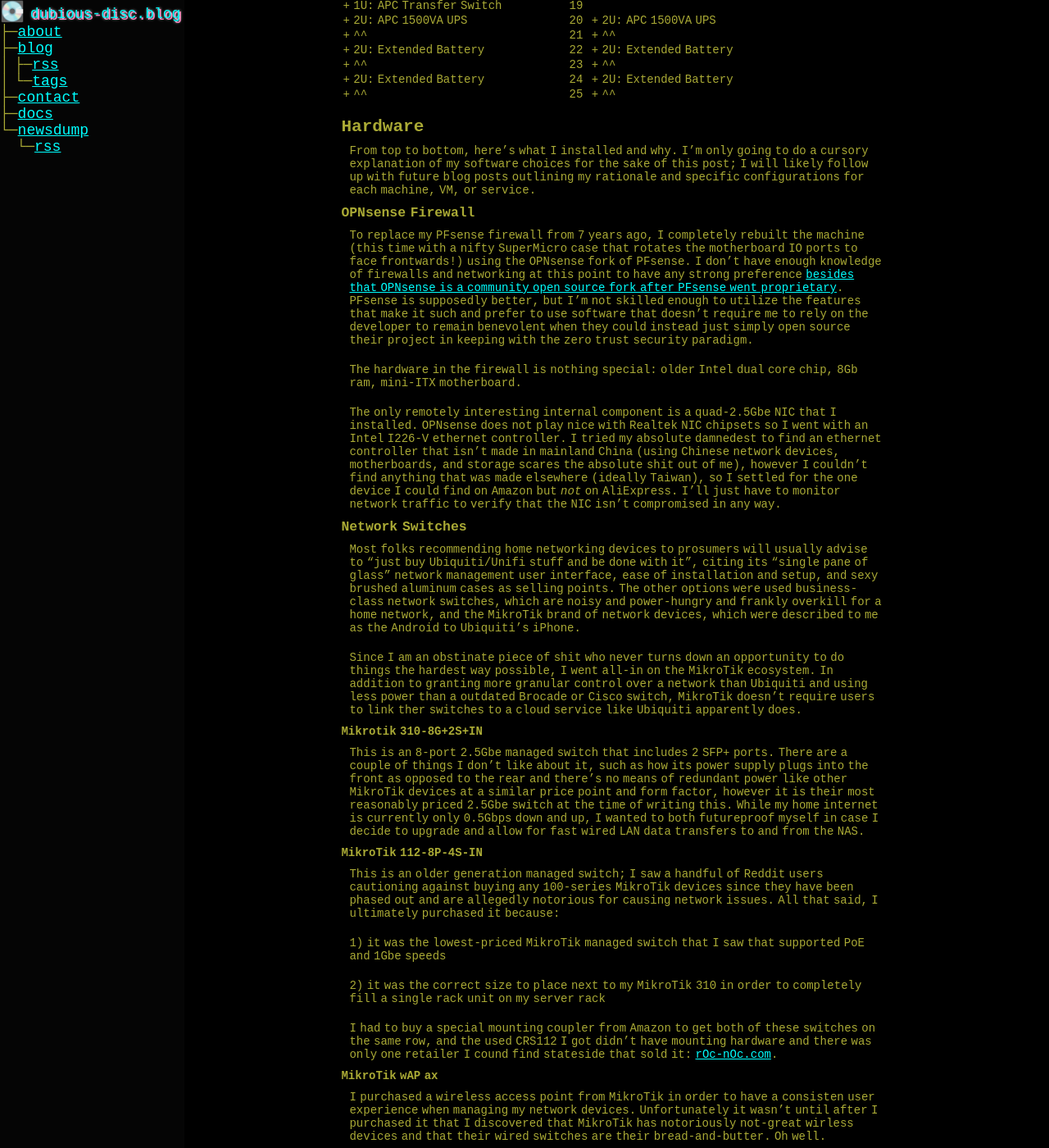
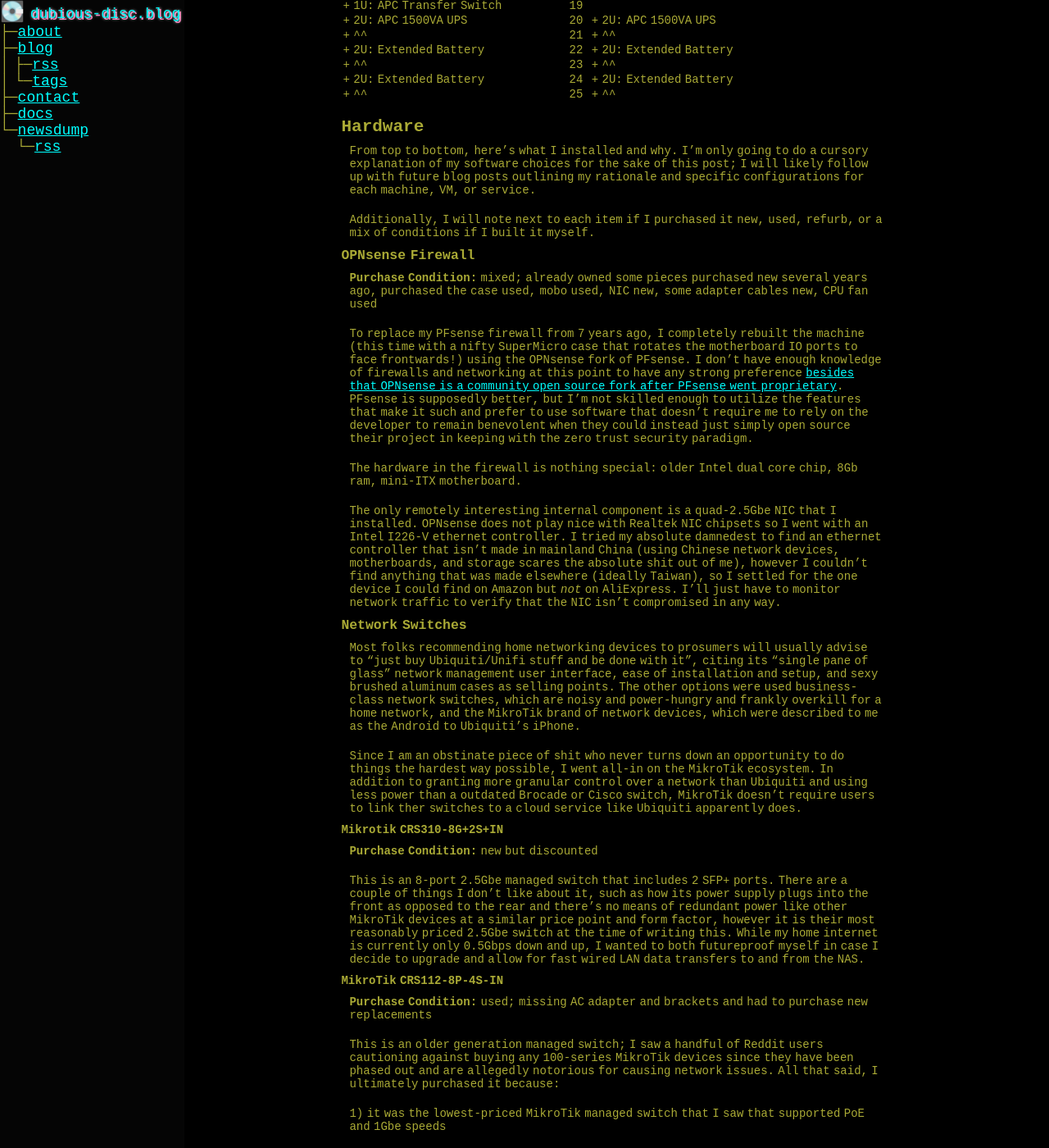
Before and after one commit to paranoid-porygon/paranoid-porygon.github.io, a Jekyll site: the page built from _posts/published/2025-08-21-homelab_part00.md, in a window 1280 px wide and 1400 px high, scrolled down 1892 px. Shown: the whole window at 82% size. Built offline with Jekyll 4.4.1, drawn with Linux system fonts in a browser that asks for light colours; some of the changed text lies outside the part shown.

Commit message:
updated homelab post

```diff
--- a/_posts/published/2025-08-21-homelab_part00.md
+++ b/_posts/published/2025-08-21-homelab_part00.md
@@ -84,7 +84,11 @@ Rack acquired, I sketched up a preliminary layout of both the front and back of
 
 From top to bottom, here's what I installed and why. I'm only going to do a cursory explanation of my software choices for the sake of this post; I will likely follow up with future blog posts outlining my rationale and specific configurations for each machine, VM, or service.
 
+Additionally, I will note next to each item if I purchased it new, used, refurb, or a mix of conditions if I built it myself.
+
 ### OPNsense Firewall
+
+**Purchase Condition:** mixed; already owned some pieces purchased new several years ago, purchased the case used, mobo used, NIC new, some adapter cables new, CPU fan used
 
 To replace my PFsense firewall from 7 years ago, I completely rebuilt the machine (this time with a nifty SuperMicro case that rotates the motherboard IO ports to face frontwards!) using the OPNsense fork of PFsense. I don't have enough knowledge of firewalls and networking at this point to have any strong preference [besides that OPNsense is a community open source fork after PFsense went proprietary][pfsense-vs-opnsense]. PFsense is supposedly better, but I'm not skilled enough to utilize the features that make it such and prefer to use software that doesn't require me to rely on the developer to remain benevolent when they could instead just simply open source their project in keeping with the zero trust security paradigm.
 
@@ -98,11 +102,15 @@ Most folks recommending home networking devices to prosumers will usually advise
 
 Since I am an obstinate piece of shit who never turns down an opportunity to do things the hardest way possible, I went all-in on the MikroTik ecosystem. In addition to granting more granular control over a network than Ubiquiti and using less power than a outdated Brocade or Cisco switch, MikroTik doesn't require users to link ther switches to a cloud service like Ubiquiti apparently does.
 
-#### Mikrotik 310-8G+2S+IN
+#### Mikrotik CRS310-8G+2S+IN
+
+**Purchase Condition:** new but discounted
 
 This is an 8-port 2.5Gbe managed switch that includes 2 SFP+ ports. There are a couple of things I don't like about it, such as how its power supply plugs into the front as opposed to the rear and there's no means of redundant power like other MikroTik devices at a similar price point and form factor, however it is their most reasonably priced 2.5Gbe switch at the time of writing this. While my home internet is currently only 0.5Gbps down and up, I wanted to both futureproof myself in case I decide to upgrade and allow for fast wired LAN data transfers to and from the NAS.
 
-#### MikroTik 112-8P-4S-IN
+#### MikroTik CRS112-8P-4S-IN
+
+**Purchase Condition:** used; missing AC adapter and brackets and had to purchase new replacements
 
 This is an older generation managed switch; I saw a handful of Reddit users cautioning against buying any 100-series MikroTik devices since they have been phased out and are allegedly notorious for causing network issues. All that said, I ultimately purchased it because:
 
@@ -114,9 +122,13 @@ I had to buy a special mounting coupler from Amazon to get both of these switche
 
 #### MikroTik wAP ax
 
+**Purchase Condition:** new
+
 I purchased a wireless access point from MikroTik in order to have a consisten user experience when managing my network devices. Unfortunately it wasn't until after I purchased it that I discovered that MikroTik has notoriously not-great wirless devices and that their wired switches are their bread-and-butter. Oh well.
 
 ### Gaming PC
+
+**Purchase Condition:** mixed; purchased used mobo, CPU, and RAM from a friend; new NVME drive; refurb GPU; new AIO CPU cooler; PSU that I purchased new circa 2016; new case
 
 With the impending sunset of Windows 10 in October and some extremely unsettling features and poor performance in Windows 11, and given the recent and enormous advances in gaming on Linux thanks to Valve throwing their weight behind it, I decided last year to make a hard pivot to Linux on all my personal devices, including my gaming PC. I settled on the Bazzite distro for this machine; a fork of Fedora, its aim is to provide a similar experience to playing on a Steam Deck but on the desktop.
 
@@ -131,6 +143,8 @@ While I technically had until October to get this PC put together (well, October
 After putting this thing together and using it for around two weeks playing a variety of old and new single- and multi-player games designed for Windows, I have to say that my expectations were vastly exceeded. I could not believe how well games run on it, or how the Bazzite team packed everything you need, and nothing more, to play games on Linux. It is an utterly phenomenal experience, and since my gaming PC was the final Windows holdout, Bazzite allowed me to finally make the full pivot to Linux on all my bare metal machines.
 
 ### Dell Poweredge T420
+
+**Purchased Condition:** original unit was a used gift from my old boss; NAS HDDs were refurbs; VM SSDs were new; OS drives were new; additional drive sleds were new; upgraded RAM was refurb (I think)
 
 The progenitor of this homelab project features two CPU sockets and support for up to 392Gb of RAM, two redundant power supplies, two ethernet controllers supporting 1Gbe speed, 16 hot swappable 2.5" drive bays attached to a RAID controller and two more internal SATA headers. All of that to me screamed "hypervisor". This thing was meant to host VMs.
 
@@ -166,13 +180,19 @@ I want to be clear: I went a little overboard here and I think I regret it. The
 
 #### APC Transfer Switch
 
+**Purchased Condition:** used
+
 A transfer switch is basically a power strip that allows for two simultaneous input sources (usually a UPS and wall power; I spoke to a Reddit user who described how plugging it in to two different line-interactive UPS's can cause bizarre problems and is not advisable). This is a very useful tool if you need to temporarily switch your server rack to wall power while you do battery maintenance, and I regret to inform you that this transfer switch already came in handy.
 
 #### APC 1500VA UPS
 
+**Purchased Condition:** used
+
 I was very fortunate to snag an APC SMX1500RM2U from someone local using Facebook Marketplace. It was in great condition, the batteries were relatively recently installed, and I got a great deal. Honestly, I probably should have stopped here.
 
 #### APC Battery Expansions
+
+**Purchased Condition:** new old stock; these should have been sold without the batteries as they were not safe to use and was erroneously marked as new
 
 Unfortunately I got a little greedy in terms of batteries and ordered **two** battery expansions for my UPS. I found them both on eBay from the same seller for what I thought was a great deal: ~$400 each for a new, unused expansion bay.
 
```
